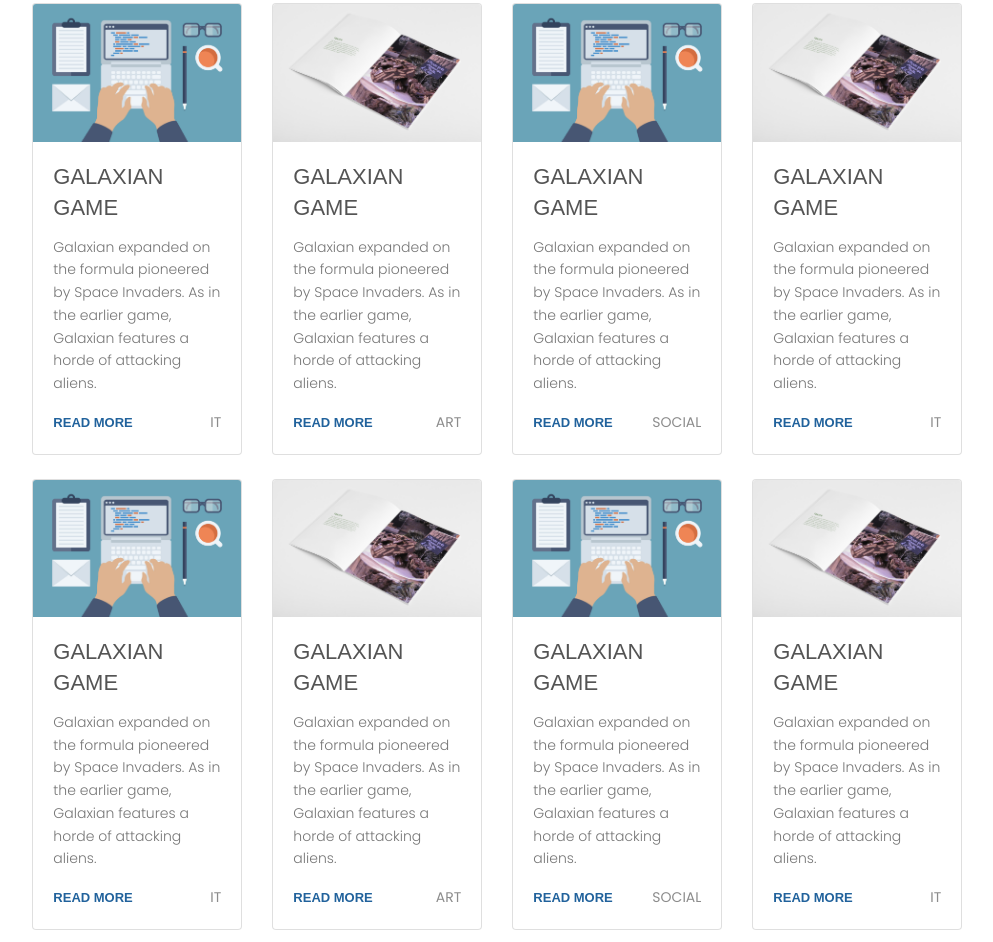
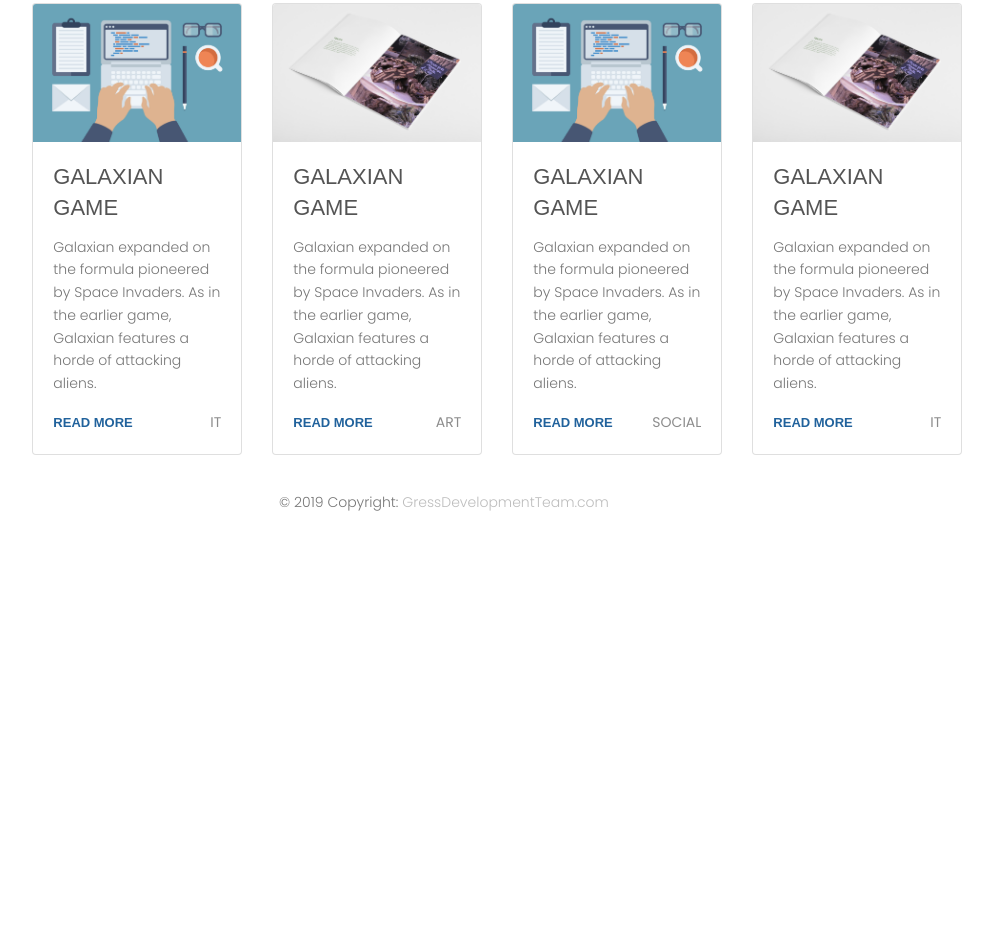
Before and after one commit to Merk0ff/gress, a plain HTML site: page client/project.html in a window 1280 px wide. Shown: the part 596-1538 px from the top of the page, without its empty margins (196-1189 px from the left). After the commit the page ends 1133 px from the top, so only its background shows below. Drawn offline with nearby package versions, Linux system fonts and the light colour scheme; files whose address does not match are found by name.

Commit message:
Update project.html

```diff
--- a/client/project.html
+++ b/client/project.html
@@ -1,7 +1,7 @@
 <!DOCTYPE html>
 <html>
 <head>
-<title> Gress.ru </title>
+    <title>Gress.ru</title>
     <!-- Meta -->
     <!-- Meta character set -->
     <meta charset="utf-8">
@@ -13,33 +13,41 @@
     <!-- Favicon-->
     <link rel="shortcut icon" href=""> <!--картинка слева от адреса в поисковой строке-->
 
-
     <link href="https://fonts.googleapis.com/css?family=Poppins:100,200,400,300,500,600,700" rel="stylesheet">
 
     <!--CSS-->
     <!--<link rel="stylesheet" href="css/bootstrap.css">-->
-			<link rel="stylesheet" href="https://stackpath.bootstrapcdn.com/bootstrap/4.3.1/css/bootstrap.min.css" integrity="sha384-ggOyR0iXCbMQv3Xipma34MD+dH/1fQ784/j6cY/iJTQUOhcWr7x9JvoRxT2MZw1T" crossorigin="anonymous">
+    <link rel="stylesheet" href="https://stackpath.bootstrapcdn.com/bootstrap/4.3.1/css/bootstrap.min.css"
+          integrity="sha384-ggOyR0iXCbMQv3Xipma34MD+dH/1fQ784/j6cY/iJTQUOhcWr7x9JvoRxT2MZw1T" crossorigin="anonymous">
     <link rel="stylesheet" href="css/main.css">
+
 </head>
 <body>
+
+
 <!-- Start Header Area -->
-				<nav class="navbar navbar-expand-lg navbar-light fixed-top default-header">
-          <div class="container">
-						  <a class="navbar-brand" href="">
-						  <!--logo-->
+<nav class="navbar navbar-expand-sm navbar-light fixed-top default-header">
+    <div class="container-fluid">
+
+        <p><a href="" class="add-a-project">Add a project</a></p>
+
+        <!--Brand-->
+        <a href="#" class="navbar-brand">
             <img src="" alt="">
         </a>
-              <!--right side navigation-->
-						  <div class="collapse navbar-collapse " id="navbarSupportedContent">
-						    <ul class="navbar-nav ml-auto">
+        <!--End of Brand-->
+
+        <div class="collapse navbar-collapse" id="collapsibleNavbar">
+            <ul class=" navbar-nav ml-auto">
                 <li class="nav-item"><a href="">projects</a></li>
-  								<li class="nav-item"><a href="sign_up_log_in.html">sign up</a></li>
-  								<li class="nav-item"><a href="sign_up_log_in.html">log in</a></li>
+                <li class="nav-item"><a href="sign_in.html">sign in</a></li>
+                <li class="nav-item"><a href="log_in.html">log in</a></li>
             </ul>
         </div>
     </div>
 </nav>
 <!-- End Header Area -->
+
 
 <!-- Page Content -->
 <div class="container-fluid mt-6"> <!-- С mt-6 костыль, пофикшу позже -->
@@ -48,7 +56,10 @@
         <!-- Left side dropdown -->
         <div class="col-lg-2 col-sm-12 text-center">
             <div class="dropdown">
-              <a class="dropdown-toggle" href="#" id="navbardrop" data-toggle="dropdown">Select a category</a>
+                <button class="btn btn-outline dropdown-toggle butDropDown" role="button" id="dropdownMenuButton"
+                        data-toggle="dropdown" aria-haspopup="true" aria-expanded="false">
+                    Select a category
+                </button>
                 <div class="dropdown-menu" aria-labelledby="dropdownMenuButton">
                     <a class="dropdown-item" href="#">IT</a>
                     <a class="dropdown-item" href="#">Art</a>
@@ -61,16 +72,17 @@
 
         <!-- Этот блок будет переписан, здесь будем парсить json и вставлять проекты, смотря на пришедшее количество -->
 
-          <div class="col-lg-9 col-sm-12" id="projects">
-      			<div class = "row">
+        <div class="col-lg-9 col-sm-12">
+            <div class="row project">
 
                 <div class="col-lg-3 col-md-4 col-sm-12">
                     <div class="card">
                         <img class="card-img-top" src="img/011.jpg" alt="First Project Image">
                         <div class="card-body">
                             <h4 class="card-title text-uppercase ">Galaxian game</h4>
-                        <p class="card-text">Galaxian expanded on the formula pioneered by Space Invaders. As in the earlier game, Galaxian features a horde of attacking aliens.</p>
-                        <a class="link " href="#">Read More</a> <span class="text-uppercase float-right ">IT</span>
+                            <p class="card-text">Galaxian expanded on the formula pioneered by Space Invaders. As in the
+                                earlier game, Galaxian features a horde of attacking aliens.</p>
+                            <a class="link " href="DescriptionOfTheProject.html">Read More</a> <span class="text-uppercase float-right ">IT</span>
                         </div>
                     </div>
                 </div>
@@ -80,8 +92,9 @@
                         <img class="card-img-top" src="img/05.jpg" alt="First Project Image">
                         <div class="card-body">
                             <h4 class="card-title text-uppercase ">Galaxian game</h4>
-                        <p class="card-text">Galaxian expanded on the formula pioneered by Space Invaders. As in the earlier game, Galaxian features a horde of attacking aliens.</p>
-                        <a class="link " href="#">Read More</a> <span class="text-uppercase float-right ">Art</span>
+                            <p class="card-text">Galaxian expanded on the formula pioneered by Space Invaders. As in the
+                                earlier game, Galaxian features a horde of attacking aliens.</p>
+                            <a class="link " href="DescriptionOfTheProject.html">Read More</a> <span class="text-uppercase float-right ">Art</span>
                         </div>
                     </div>
                 </div>
@@ -91,8 +104,10 @@
                         <img class="card-img-top" src="img/011.jpg" alt="First Project Image">
                         <div class="card-body">
                             <h4 class="card-title text-uppercase ">Galaxian game</h4>
-                        <p class="card-text">Galaxian expanded on the formula pioneered by Space Invaders. As in the earlier game, Galaxian features a horde of attacking aliens.</p>
-                        <a class="link " href="#">Read More</a> <span class="text-uppercase float-right ">Social</span>
+                            <p class="card-text">Galaxian expanded on the formula pioneered by Space Invaders. As in the
+                                earlier game, Galaxian features a horde of attacking aliens.</p>
+                            <a class="link " href="DescriptionOfTheProject.html">Read More</a> <span
+                                class="text-uppercase float-right ">Social</span>
                         </div>
                     </div>
                 </div>
@@ -102,20 +117,21 @@
                         <img class="card-img-top" src="img/05.jpg" alt="First Project Image">
                         <div class="card-body">
                             <h4 class="card-title text-uppercase ">Galaxian game</h4>
-                        <p class="card-text">Galaxian expanded on the formula pioneered by Space Invaders. As in the earlier game, Galaxian features a horde of attacking aliens.</p>
-                        <a class="link " href="#">Read More</a> <span class="text-uppercase float-right ">IT</span>
+                            <p class="card-text">Galaxian expanded on the formula pioneered by Space Invaders. As in the
+                                earlier game, Galaxian features a horde of attacking aliens.</p>
+                            <a class="link " href="DescriptionOfTheProject.html">Read More</a> <span class="text-uppercase float-right ">IT</span>
                         </div>
                     </div>
                 </div>
 
-                <!-- Временно добавляю второй и третий ряд, чтобы посмотреть, как оно вообще смотрится -->
                 <div class="col-lg-3 col-md-4 col-sm-12">
                     <div class="card">
                         <img class="card-img-top" src="img/011.jpg" alt="First Project Image">
                         <div class="card-body">
                             <h4 class="card-title text-uppercase ">Galaxian game</h4>
-                        <p class="card-text">Galaxian expanded on the formula pioneered by Space Invaders. As in the earlier game, Galaxian features a horde of attacking aliens.</p>
-                        <a class="link " href="#">Read More</a> <span class="text-uppercase float-right ">IT</span>
+                            <p class="card-text">Galaxian expanded on the formula pioneered by Space Invaders. As in the
+                                earlier game, Galaxian features a horde of attacking aliens.</p>
+                            <a class="link " href="DescriptionOfTheProject.html">Read More</a> <span class="text-uppercase float-right ">IT</span>
                         </div>
                     </div>
                 </div>
@@ -125,8 +141,9 @@
                         <img class="card-img-top" src="img/05.jpg" alt="First Project Image">
                         <div class="card-body">
                             <h4 class="card-title text-uppercase ">Galaxian game</h4>
-                        <p class="card-text">Galaxian expanded on the formula pioneered by Space Invaders. As in the earlier game, Galaxian features a horde of attacking aliens.</p>
-                        <a class="link " href="#">Read More</a> <span class="text-uppercase float-right ">Art</span>
+                            <p class="card-text">Galaxian expanded on the formula pioneered by Space Invaders. As in the
+                                earlier game, Galaxian features a horde of attacking aliens.</p>
+                            <a class="link " href="DescriptionOfTheProject.html">Read More</a> <span class="text-uppercase float-right ">Art</span>
                         </div>
                     </div>
                 </div>
@@ -136,8 +153,10 @@
                         <img class="card-img-top" src="img/011.jpg" alt="First Project Image">
                         <div class="card-body">
                             <h4 class="card-title text-uppercase ">Galaxian game</h4>
-                        <p class="card-text">Galaxian expanded on the formula pioneered by Space Invaders. As in the earlier game, Galaxian features a horde of attacking aliens.</p>
-                        <a class="link " href="#">Read More</a> <span class="text-uppercase float-right ">Social</span>
+                            <p class="card-text">Galaxian expanded on the formula pioneered by Space Invaders. As in the
+                                earlier game, Galaxian features a horde of attacking aliens.</p>
+                            <a class="link " href="DescriptionOfTheProject.html">Read More</a> <span
+                                class="text-uppercase float-right ">Social</span>
                         </div>
                     </div>
                 </div>
@@ -147,51 +166,9 @@
                         <img class="card-img-top" src="img/05.jpg" alt="First Project Image">
                         <div class="card-body">
                             <h4 class="card-title text-uppercase ">Galaxian game</h4>
-                        <p class="card-text">Galaxian expanded on the formula pioneered by Space Invaders. As in the earlier game, Galaxian features a horde of attacking aliens.</p>
-                        <a class="link " href="#">Read More</a> <span class="text-uppercase float-right ">IT</span>
-                      </div>
-                  </div>
-                </div>
-                <div class="col-lg-3 col-md-4 col-sm-12">
-                  <div class="card">
-                      <img class="card-img-top" src="img/011.jpg" alt="First Project Image">
-                      <div class="card-body">
-                        <h4 class="card-title text-uppercase ">Galaxian game</h4>
-                        <p class="card-text">Galaxian expanded on the formula pioneered by Space Invaders. As in the earlier game, Galaxian features a horde of attacking aliens.</p>
-                        <a class="link " href="#">Read More</a> <span class="text-uppercase float-right ">IT</span>
-                      </div>
-                  </div>
-                </div>
-
-                <div class="col-lg-3 col-md-4 col-sm-12">
-                  <div class="card">
-                      <img class="card-img-top" src="img/05.jpg" alt="First Project Image">
-                      <div class="card-body">
-                        <h4 class="card-title text-uppercase ">Galaxian game</h4>
-                        <p class="card-text">Galaxian expanded on the formula pioneered by Space Invaders. As in the earlier game, Galaxian features a horde of attacking aliens.</p>
-                        <a class="link " href="#">Read More</a> <span class="text-uppercase float-right ">Art</span>
-                      </div>
-                  </div>
-                </div>
-
-                <div class="col-lg-3 col-md-4 col-sm-12">
-                  <div class="card">
-                      <img class="card-img-top" src="img/011.jpg" alt="First Project Image">
-                      <div class="card-body">
-                        <h4 class="card-title text-uppercase ">Galaxian game</h4>
-                        <p class="card-text">Galaxian expanded on the formula pioneered by Space Invaders. As in the earlier game, Galaxian features a horde of attacking aliens.</p>
-                        <a class="link " href="#">Read More</a> <span class="text-uppercase float-right ">Social</span>
-                      </div>
-                  </div>
-                </div>
-
-                <div class="col-lg-3 col-md-4 col-sm-12">
-                  <div class="card">
-                      <img class="card-img-top" src="img/05.jpg" alt="First Project Image">
-                      <div class="card-body">
-                        <h4 class="card-title text-uppercase ">Galaxian game</h4>
-                        <p class="card-text">Galaxian expanded on the formula pioneered by Space Invaders. As in the earlier game, Galaxian features a horde of attacking aliens.</p>
-                        <a class="link " href="#">Read More</a> <span class="text-uppercase float-right ">IT</span>
+                            <p class="card-text">Galaxian expanded on the formula pioneered by Space Invaders. As in the
+                                earlier game, Galaxian features a horde of attacking aliens.</p>
+                            <a class="link " href="DescriptionOfTheProject.html">Read More</a> <span class="text-uppercase float-right ">IT</span>
                         </div>
                     </div>
                 </div>
@@ -205,6 +182,17 @@
 </div> <!-- end container Page Content-->
 <!-- End of Page Content -->
 
+<!-- Footer -->
+<footer class="page-footer font-small">
+
+    <!-- Copyright -->
+    <div class="footer-copyright text-center py-4">© 2019 Copyright:
+        <a href="#"> GressDevelopmentTeam.com</a>
+    </div>
+    <!-- Copyright -->
+
+</footer>
+<!-- Footer -->
 
 <!-- Bootstrap core JavaScript -->
 <script src="js/jquery.min.js"></script>
```
Lines whose indentation alone changed are shown as unchanged.
